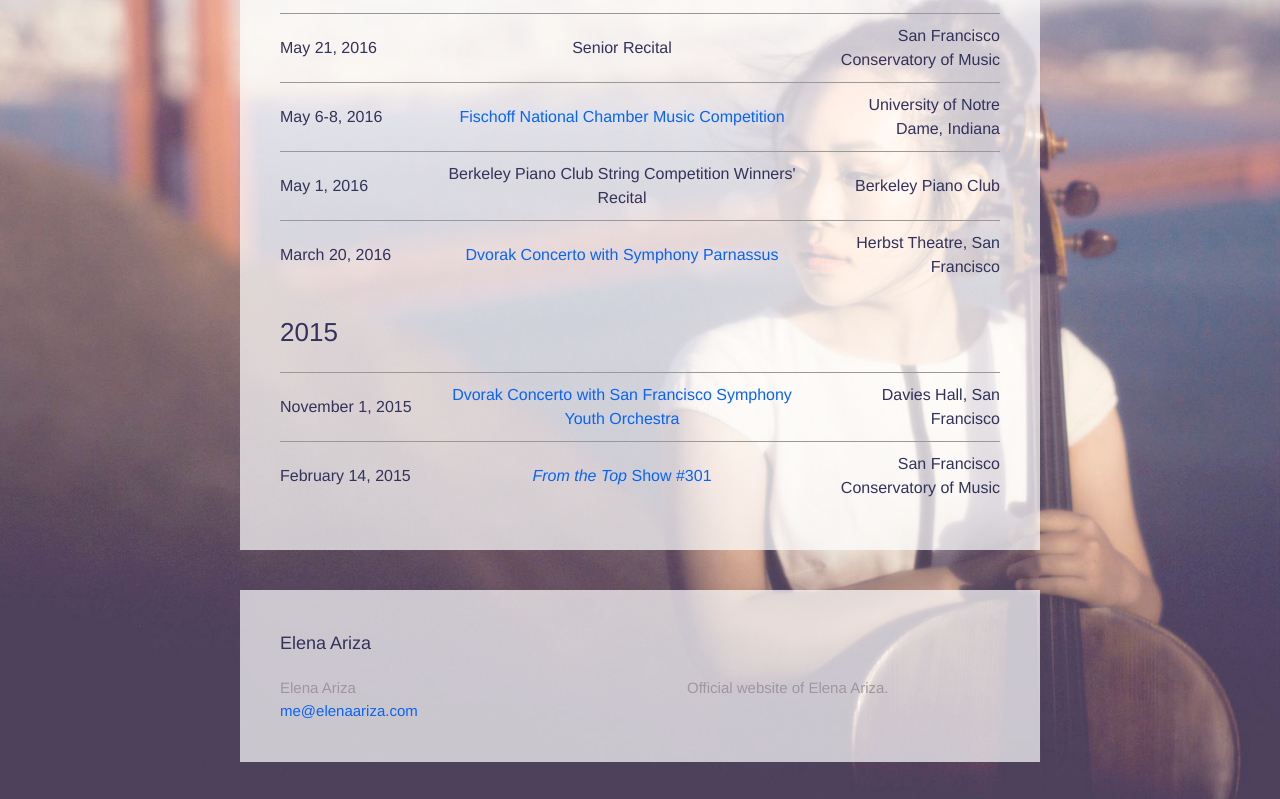
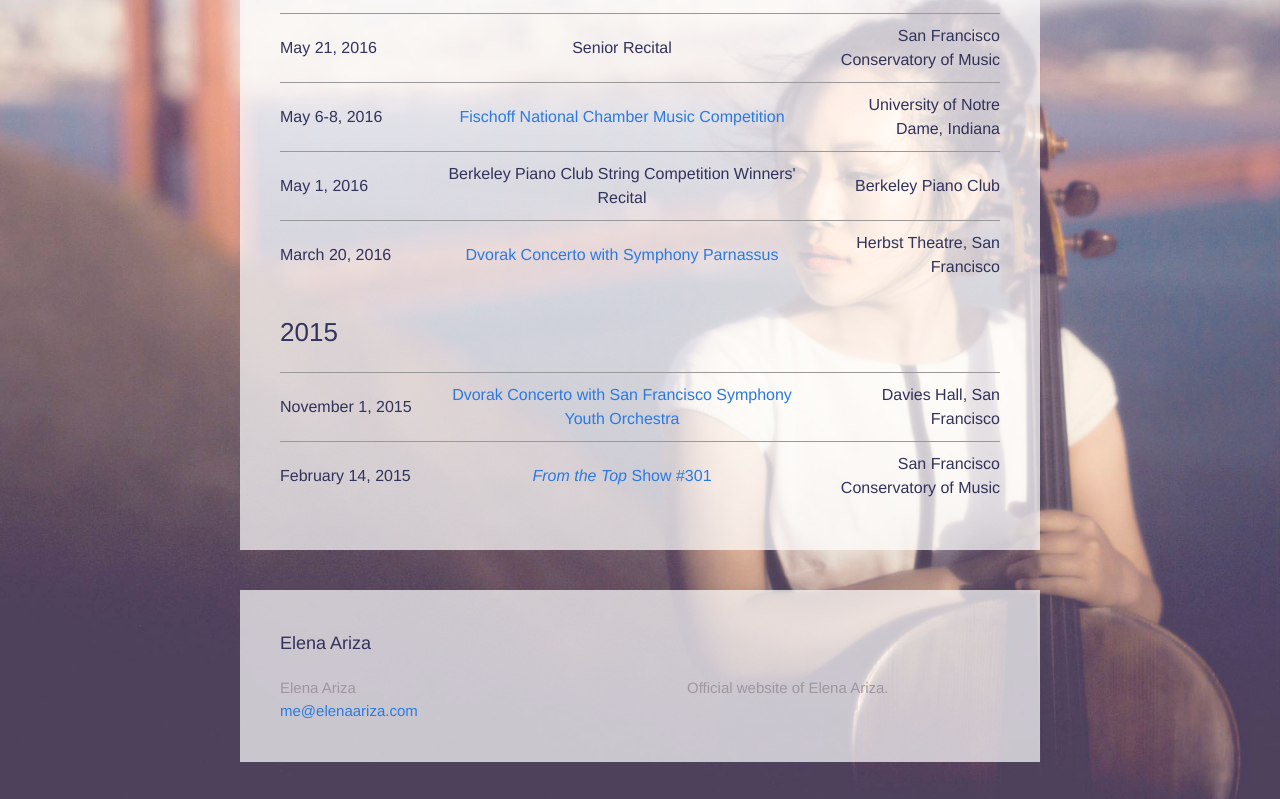
Before and after one commit to dawnstar63/dawnstar63.github.io, a Jekyll site: the page built from events.html, in a window 1280 px wide. Shown: the part 426-1225 px from the top of the page. Built offline with Jekyll 4.4.1, drawn with Linux system fonts in a browser that asks for light colours; nearby versions of some CDN libraries.

Commit message:
changed link color??

```diff
--- a/css/main.scss
+++ b/css/main.scss
@@ -16,7 +16,7 @@ $spacing-unit:     	40px;
 
 $text-color:       	rgba(50,50,90,1);
 $background-color: 	#fffef9;
-$link-color:      	#0963f6;
+$link-color:      	#2a7ae2;
 $link-visited-color:#8d57bd;
 
 $grey-color:       	#A096A0;
```
